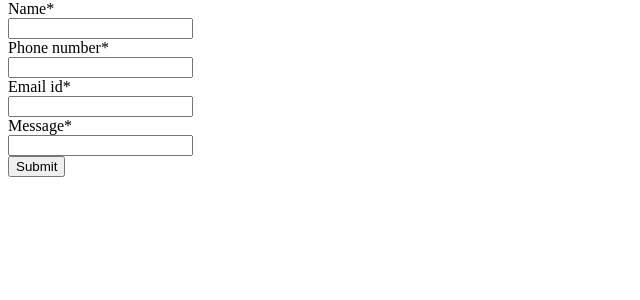
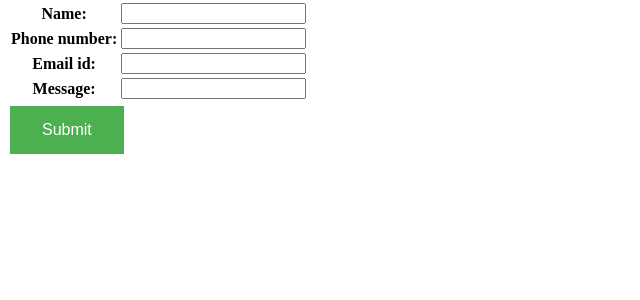
Before and after one commit to abhigyan709/mini-python-project-based-on-django-framework, a Django app: page /catalog/visitor in a window 1280 px wide. Shown: the part 54-354 px from the top of the page, without its empty margins (0-640 px from the left). Run offline with Django 3.2, Linux system fonts and the light colour scheme; some libraries are stand-ins or nearby versions.

Commit message:
"Buttons Attribute Changed"

```diff
--- a/locallibrary/catalog/templates/catalog/visitor_form.html
+++ b/locallibrary/catalog/templates/catalog/visitor_form.html
@@ -1,10 +1,27 @@
 {% extends "base_generic.html" %}
-{% load crispy_forms_tags %}
 
 {% block content %}
-  <form method="post" novalidate>
+  <form action="" method="post">
     {% csrf_token %}
-    {{ form|crispy }}
-    <button type="submit" class="btn btn-success">Submit</button>
+    <table>
+    {{ form.as_table }}
+    </table>
+    <div>
+    <style>
+.button {
+  background-color: #4CAF50;
+  border: none;
+  color: white;
+  padding: 15px 32px;
+  text-align: center;
+  text-decoration: none;
+  display: inline-block;
+  font-size: 16px;
+  margin: 4px 2px;
+  cursor: pointer;
+}
+</style>
+    <button type="submit" class="button">Submit</button>
+  </div>
   </form>
 {% endblock %}
--- a/locallibrary/catalog/templates/index.html
+++ b/locallibrary/catalog/templates/index.html
@@ -3,7 +3,7 @@
 {% load static %}
       <script src="{% static '/js/script.js' %}" type="text/javascript"></script>
   <div align="center">
-<FONT color="black" size="+1">
+<FONT color="black" size="+2">
    <MARQUEE bgcolor="blue"
        direction="left" loop="120" width="100%"><STRONG>Welcome to LocalLibrary🏫, a web-app developed by <em>abhigyan709👦🏻</em>!</STRONG></MARQUEE></FONT></DIV>
 <div>
@@ -37,8 +37,8 @@
 <div align="center">
   <h6 style="color: red;
   font-family: courier;
-  font-size: 100%;">This website is Sponsored by <a href="https://www.goapti.in/" target="_blank">GoApti.In</a> India's Number. 1 Aptitude & Education Training Website</h6>
-  <h4 style="color: green;
+  font-size: 120%;">This website is Sponsored by <a href="https://www.goapti.in/" target="_blank">GoApti.In</a> India's Number. 1 Aptitude & Education Training Website</h6>
+  <h4 style="color: tomato;
   font-family: courier;
   font-size: 120%;">You have visited this page {{ num_visits }}{% if num_visits == 1 %} time{% else %} times{% endif %}.</h4>
   <div>
```
Also changed, not shown: locallibrary/catalog/templates/catalog/blog_form.html (+21 -4 lines), locallibrary/catalog/templates/catalog/interview_form.html (+17 -1 lines), locallibrary/catalog/templates/catalog/signup.html (+17 -1 lines), locallibrary/db.sqlite3.
